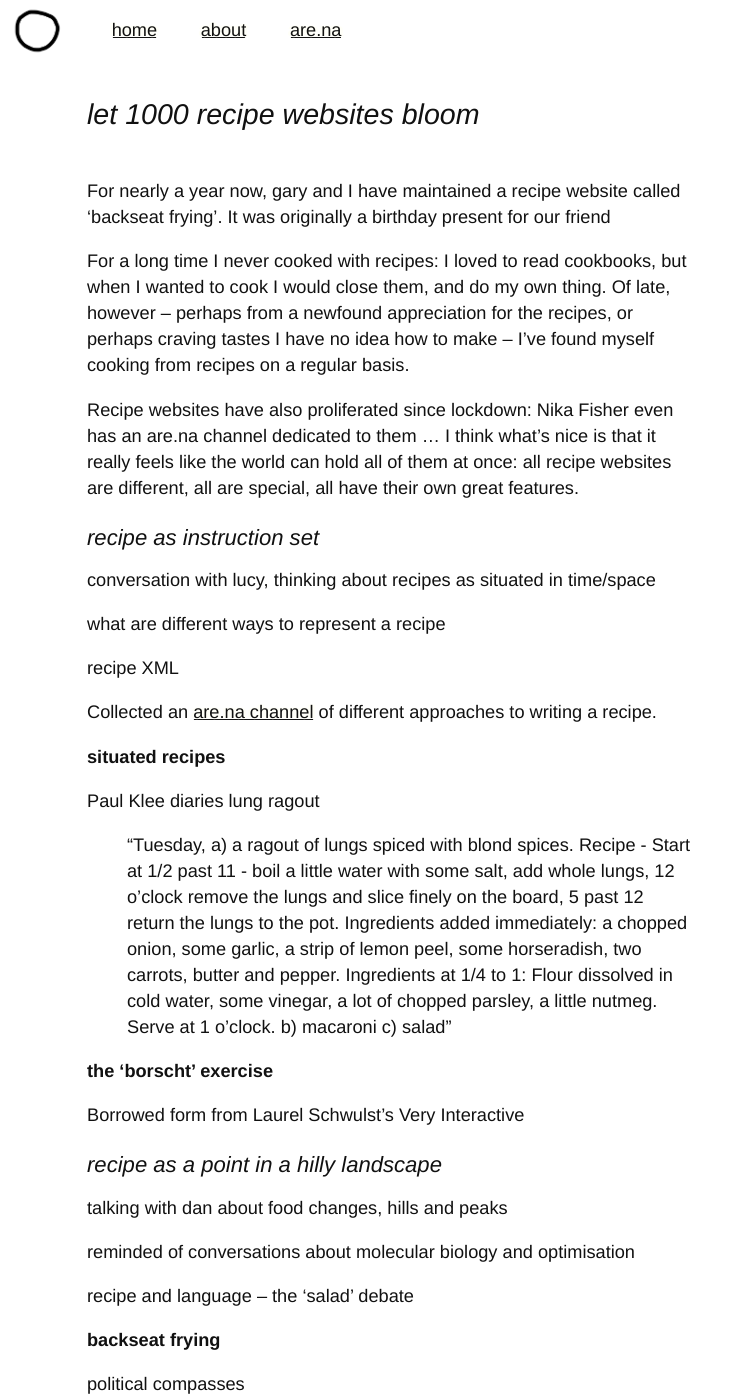
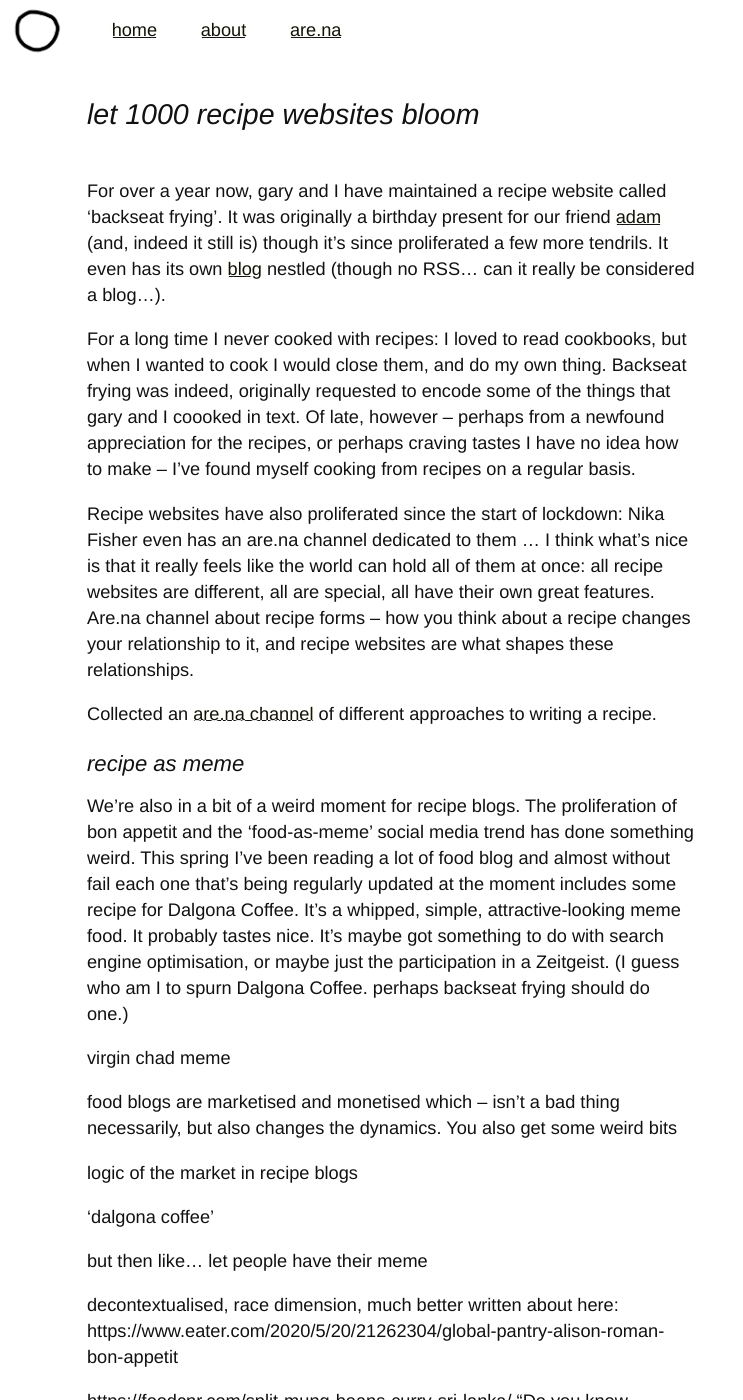
Before and after one commit to agnescameron/blog, a Jekyll site: the page built from _posts/2020-06-30-recipe-websites.markdown, in a window 1280 px wide and 1400 px high. Shown: the whole window, without its empty margins (0-743 px from the left). Built offline with Jekyll 4.4.1, drawn with Linux system fonts in a browser that asks for light colours; some of the changed text lies outside the part shown.

Commit message:
updated email

```diff
--- a/_posts/2020-06-30-recipe-websites.markdown
+++ b/_posts/2020-06-30-recipe-websites.markdown
@@ -3,27 +3,51 @@
 title: let 1000 recipe websites bloom
 author: agnes cameron
 date:  2020-06-30
-description: on traversing the landscape of food-space
+description: traversing the landscape of food-space
 tags: automata, permaculture, sakiya
 status: draft
 ---
 
 
-For nearly a year now, gary and I have maintained a recipe website called 'backseat frying'. It was originally a birthday present for our friend
+For over a year now, gary and I have maintained a recipe website called 'backseat frying'. It was originally a birthday present for our friend [adam](http://www.adamjhh.com) (and, indeed it still is) though it's since proliferated a few more tendrils. It even has its own [blog](https://backseatfrying.net/blog/blog.html) nestled (though no RSS... can it really be considered a blog...).
 
-For a long time I never cooked with recipes: I loved to read cookbooks, but when I wanted to cook I would close them, and do my own thing. Of late, however -- perhaps from a newfound appreciation for the recipes, or perhaps craving tastes I have no idea how to make -- I've found myself cooking from recipes on a regular basis.
+For a long time I never cooked with recipes: I loved to read cookbooks, but when I wanted to cook I would close them, and do my own thing. Backseat frying was indeed, originally requested to encode some of the things that gary and I coooked in text. Of late, however -- perhaps from a newfound appreciation for the recipes, or perhaps craving tastes I have no idea how to make -- I've found myself cooking from recipes on a regular basis.
 
-Recipe websites have also proliferated since lockdown: Nika Fisher even has an are.na channel dedicated to them  ... I think what's nice is that it really feels like the world can hold all of them at once: all recipe websites are different, all are special, all have their own great features.
+Recipe websites have also proliferated since the start of lockdown: Nika Fisher even has an are.na channel dedicated to them  ... I think what's nice is that it really feels like the world can hold all of them at once: all recipe websites are different, all are special, all have their own great features. Are.na channel about recipe forms -- how you think about a recipe changes your relationship to it, and recipe websites are what shapes these relationships.
+
+
+Collected an [are.na channel](https://www.are.na/agnes-cameron/recipe-exercise) of different approaches to writing a recipe.
+
+### recipe as meme
+
+We're also in a bit of a weird moment for recipe blogs. The proliferation of bon appetit and the 'food-as-meme' social media trend has done something weird. This spring I've been reading a lot of food blog and almost without fail each one that's being regularly updated at the moment includes some recipe for Dalgona Coffee. It's a whipped, simple, attractive-looking meme food. It probably tastes nice. It's maybe got something to do with search engine optimisation, or maybe just the participation in a Zeitgeist. (I guess who am I to spurn Dalgona Coffee. perhaps backseat frying should do one.)
+
+virgin chad meme
+
+food blogs are marketised and monetised which -- isn't a bad thing necessarily, but also changes the dynamics. You also get some weird bits
+
+logic of the market in recipe blogs
+
+'dalgona coffee'
+
+but then like... let people have their meme
+
+
+decontextualised, race dimension, much better written about here: https://www.eater.com/2020/5/20/21262304/global-pantry-alison-roman-bon-appetit
+
+
+https://foodcnr.com/split-mung-beans-curry-sri-lanka/
+"Do you know interesting things I found while reading? I was curious about meal replacement shakes and I wanted to read more details on how any person can replace their meal with just a shake! That sounds really interesting, right?" (alas)
+
 
 ### recipe as instruction set
 
-conversation with lucy, thinking about recipes as situated in time/space
+conversation with lucy, thinking about recipes as situated in time/space. how to typeset recipes.
 
 what are different ways to represent a recipe
 
 recipe XML
 
-Collected an [are.na channel](https://www.are.na/agnes-cameron/recipe-exercise) of different approaches to writing a recipe.
 
 
 **situated recipes**
@@ -36,21 +60,27 @@
 **the 'borscht' exercise**
 
 Borrowed form from Laurel Schwulst's Very Interactive
-
+25 Variations http://veryinteractive.net/projects/variations
 
 ### recipe as a point in a hilly landscape
 
 talking with dan about food
+
 changes, hills and peaks
 
 reminded of conversations about molecular biology and optimisation
 
 recipe and language -- the 'salad' debate
 
+**patrick gunkel's food diagrams**
+
+
 
 **backseat frying**
 
 political compasses
+
+love of political compass memes
 
 lots of jokes built into it
 
@@ -66,6 +96,15 @@
 Fish head soup
 
 
+recipe blog frozen in time
+
+duck recipe
+
+love it when I find a recipe
+
+conversation with my mother
+
+
 
 **recipe friendship garden**
 
--- a/about.html
+++ b/about.html
@@ -12,7 +12,7 @@
 	This is a web diary of agnes cameron. It's named after the art duo fischlli and weiss' piece <i><a href="https://www.moma.org/collection/works/82033">things from the room in the back</a></i>, a precise polyureathane recreation of small pieces of junk they found at the back of their studio. this is largely a technical blog: if you came for snacks, you might be better off at <a href="https://backseatfrying.net/">backseat frying dot net</a>.</p>
 
 <p>
-	This site was made using Dave Liepman's <a href="https://github.com/edwardtufte/tufte-css">tufte-css</a> theme, a css interpretation of tufte-book, and Jekyll, a static site generator. send complaints, questions, frog pics etc to <u>agnesfcameron[at]protonmail.com</u>
+	This site was made using Dave Liepman's <a href="https://github.com/edwardtufte/tufte-css">tufte-css</a> theme, a css interpretation of tufte-book, and Jekyll, a static site generator. send complaints, questions, frog pics etc to <u>agnesfcameron[at]gmail.com</u>
 </p>
 
 </section>
```
Also changed, not shown: _posts/2020-08-20-bauhaus-article.markdown (added, +13 -0 lines), _posts/2020-10-21-10000-year-models.markdown (added, +59 -0 lines), img/fud/log output.png (added), img/fud/main.png (added), img/fud/patoto.png (added), img/fud/spreadsheet.png (added), img/fud/traces-end.png (added), img/fud/traces-large.png (added), img/fud/traces.png (added), img/karole/Screen Shot 2019-10-31 at 16.53.07.png (added), img/recipes/chad cooking blog.jpg (added), 5 other files.
